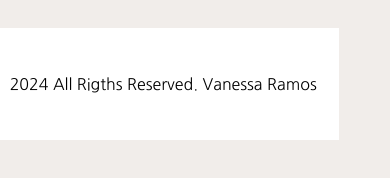
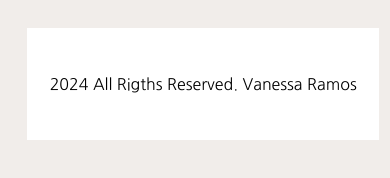
Before and after one commit to DyeSky/Curriculum, a plain HTML site: page index.html in a window 390 px wide. Shown: the part 2514-2692 px from the top of the page. Drawn offline with Linux system fonts and the light colour scheme.

Commit message:
Update styles.css

```diff
--- a/styles.css
+++ b/styles.css
@@ -532,6 +532,6 @@ margin-bottom: -12rem;
   padding: 1rem;
   width: 20rem;
   height: 5rem;
-  margin-left:-51rem ;
+  margin-left:-46rem ;
 }
 }
```
